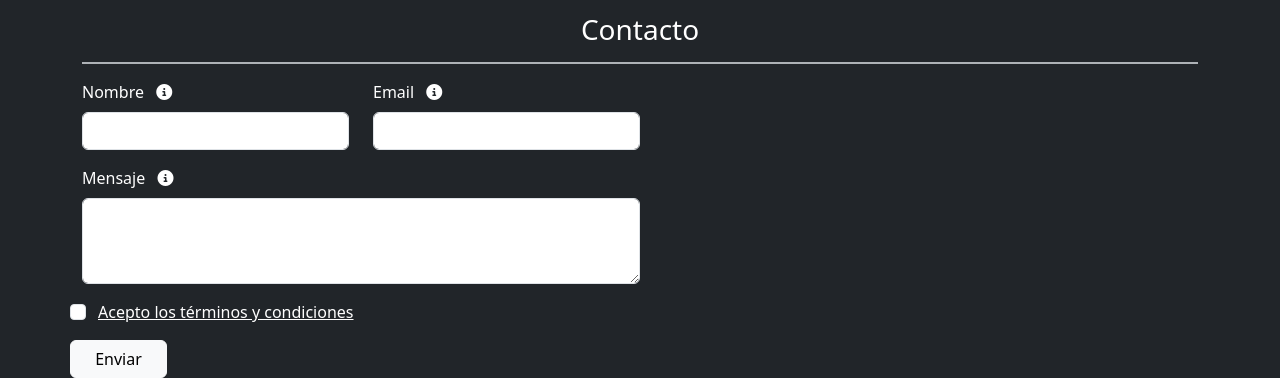
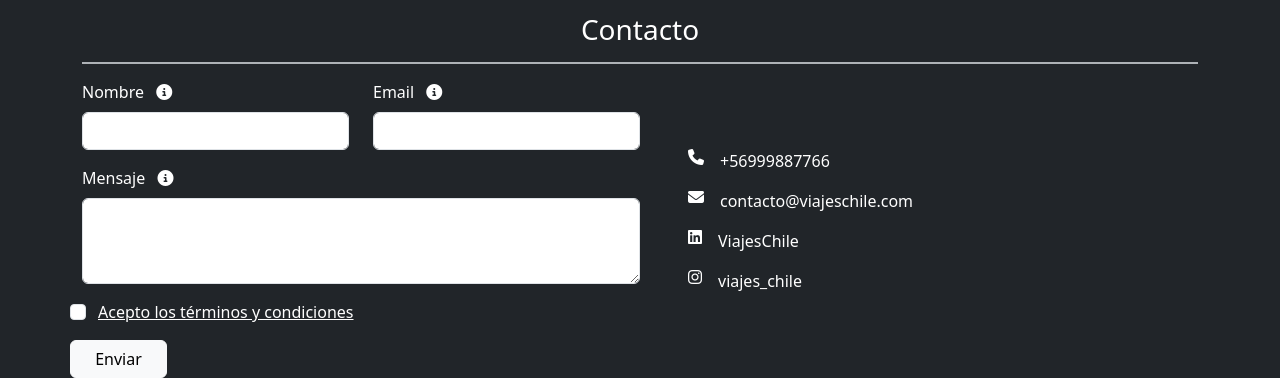
Before and after one commit to egarciav-dev-fe/update-viajes-chile, a website: page index.html in a window 1280 px wide. Shown: the part 1878-2256 px from the top of the page. Drawn offline with nearby package versions, Linux system fonts and the light colour scheme.

Commit message:
Agrega seccion RRSS

```diff
--- a/index.html
+++ b/index.html
@@ -229,16 +229,16 @@
   <div class="container contact text-white text-center mt-3">
     <h3>Contacto</h3>
     <hr class="border opacity-75">
+    <div class="d-flex flex-row">
       <div class="col-12 col-md-6">
         <form class="row">
           <div class=" mb-3 text-start col-12 col-md-6">
             <label for="nombre" class="form-label text-white">Nombre <i class="fa-solid fa-circle-info ps-2"></i> </label>
-          <input type="text" class="form-control" id="nombre" aria-describedby="emailHelp">
-
+            <input type="text" class="form-control" id="nombre" >
           </div>
           <div class="mb-3 text-start col-12 col-md-6">
             <label for="email" class="form-label">Email <i class="fa-solid fa-circle-info ps-2"></i></label>
-          <input type="email" class="form-control" id="email">
+            <input type="email" class="form-control" id="email" aria-describedby="emailHelp">
           </div>
           <div class="mb-3 text-start">
             <label for="exampleFormControlTextarea1" class="form-label">Mensaje <i class="fa-solid fa-circle-info ps-2"></i></label>
@@ -251,8 +251,26 @@
           <button type="submit" class="btn btn-light col-12 col-md-2">Enviar</button>
         </form>
       </div>
-    <div class="col-12 col-md-6">
-
+      <div class=" col-12 col-md-6 text-white text-start ms-5 d-flex align-items-center">
+        <div class="col-12 d-flex flex-column">
+          <div class="d-flex flex-row">
+            <i class="fa-solid fa-phone"></i>
+            <p class="ms-3">+56999887766</p>
+          </div>
+          <div class="d-flex flex-row">
+            <i class="fa-solid fa-envelope"></i>
+            <p class="ms-3">contacto@viajeschile.com</p>
+          </div>
+          <div class="d-flex flex-row">
+            <i class="fa-brands fa-linkedin"></i>
+            <p class="ms-3">ViajesChile</p>
+          </div>
+          <div class="d-flex flex-row">
+            <i class="fa-brands fa-instagram"></i>
+            <p class="ms-3">viajes_chile</p>
+          </div>
+        </div>
+      </div>
     </div>
   </div>
 
```
Lines whose indentation alone changed are shown as unchanged.
